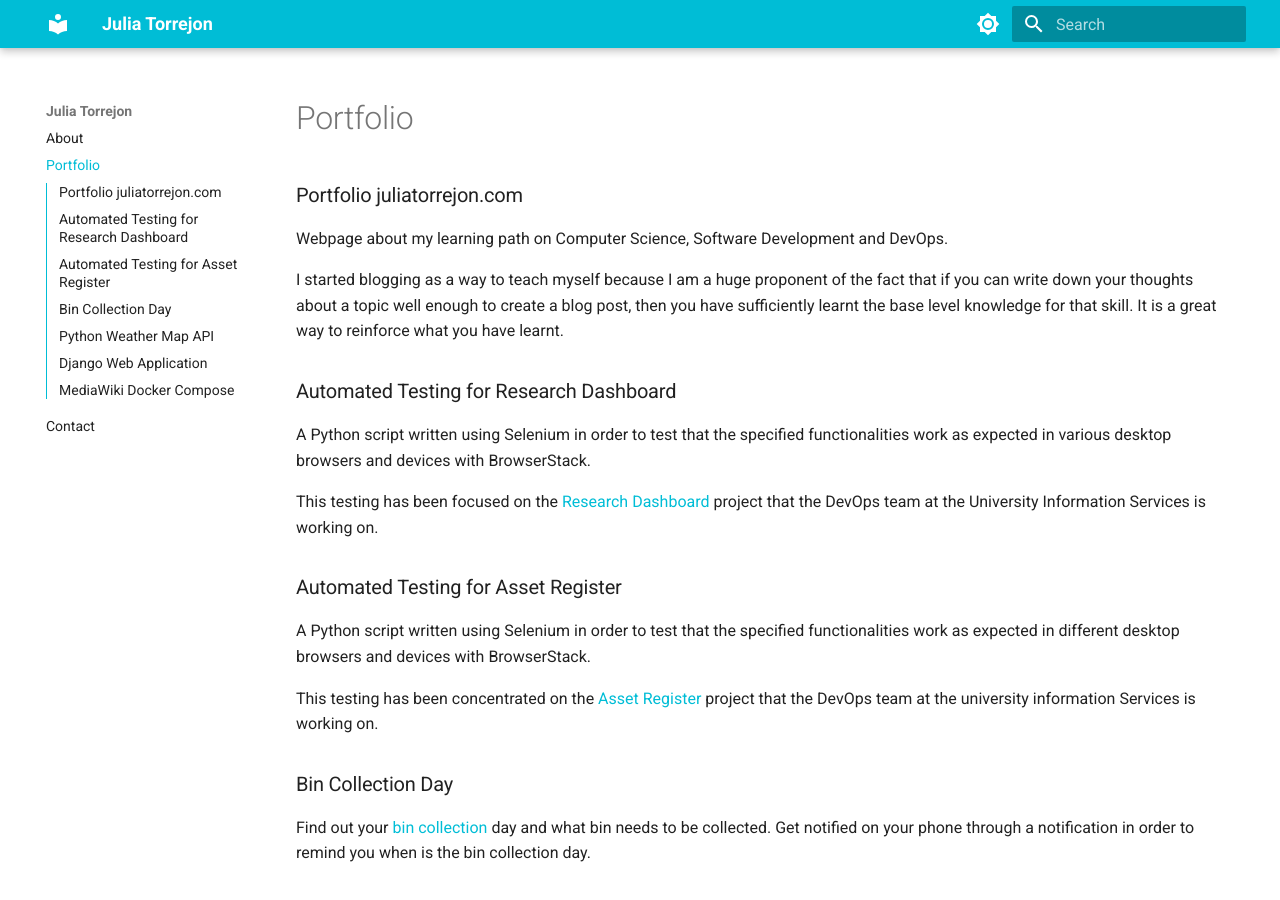
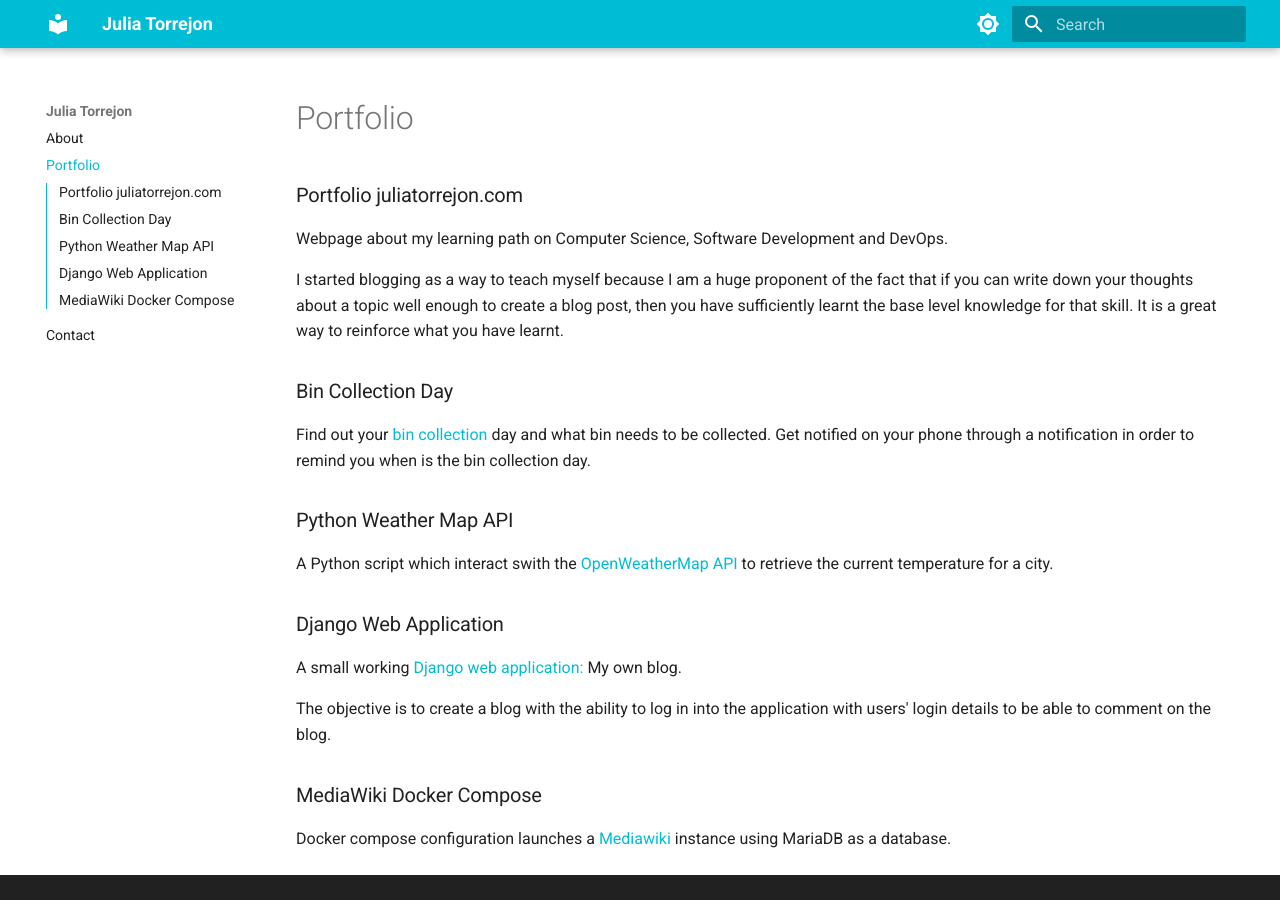
Before and after one commit to JuliaTorrejon/juliatorrejon, an MkDocs documentation site: the page built from docs/portfolio.md, in a window 1280 px wide and 900 px high. Built offline with MkDocs 1.6.1 and Material for MkDocs 9.7.7, drawn with Linux system fonts in a browser that asks for light colours.

Commit message:
Removed projects

```diff
--- a/docs/portfolio.md
+++ b/docs/portfolio.md
@@ -7,22 +7,6 @@ Webpage about my learning path on Computer Science, Software Development and Dev
 I started blogging as a way to teach myself because I am a huge proponent of the fact that if you can write
 down your thoughts about a topic well enough to create a blog post, then you have sufficiently learnt the base
 level knowledge for that skill. It is a great way to reinforce what you have learnt.
-
-### Automated Testing for Research Dashboard
-
-A Python script written using Selenium in order to test that the specified functionalities work as expected in various
-desktop browsers and devices with BrowserStack.
-
-This testing has been focused on the [Research Dashboard](https://gitlab.developers.cam.ac.uk/jt654/automated-selenium-testing-browserstack-2) project that the DevOps team at the University
-Information Services is working on.
-
-### Automated Testing for Asset Register
-
-A Python script written using Selenium in order to test that the specified functionalities work as expected in
-different desktop browsers and devices with BrowserStack.
-
-This testing has been concentrated on the [Asset Register](https://gitlab.developers.cam.ac.uk/jt654/browserstack) project that the DevOps team at the university
-information Services is working on.
 
 ### Bin Collection Day
 
```
